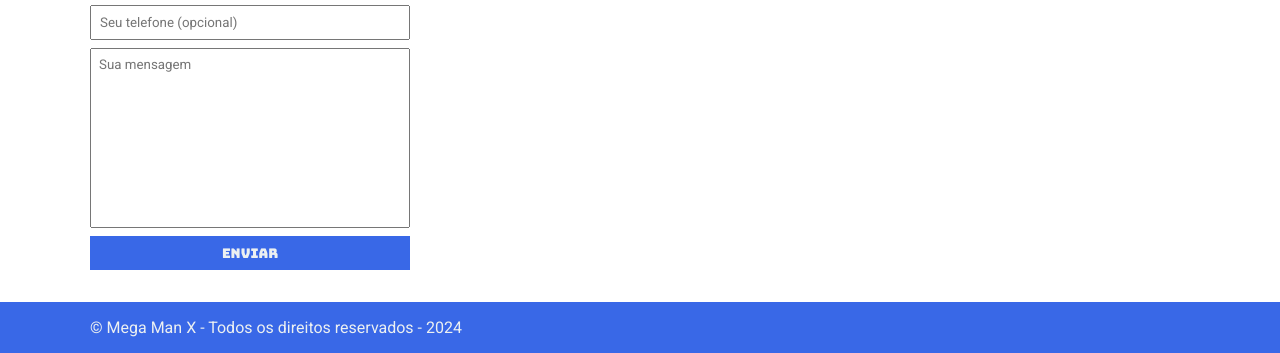
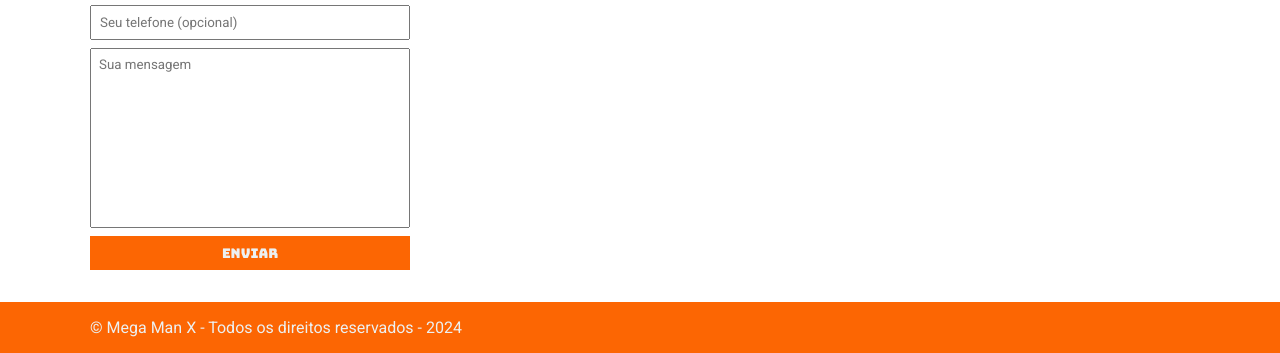
Before and after one commit to GuilhermeocM/mega-man-x, a plain HTML site: page index.html in a window 1280 px wide. Shown: the part 916-1269 px from the top of the page. Drawn offline with Linux system fonts and the light colour scheme.

Commit message:
Atualizar o main.css

```diff
--- a/main.css
+++ b/main.css
@@ -124,7 +124,7 @@ section h3 {
 }
 
 form button {
-    background-color: #3968e7;
+    background-color: #fc6603;
     color: #ecf0f1;
     border: none;
     cursor: pointer;
@@ -140,7 +140,7 @@ input:focus, textarea:focus {
 }
 
 footer {
-    background-color: #3968e7;
+    background-color: #fc6603;
     color: #ecf0f1;
     padding: 16px 0;
 }
```
